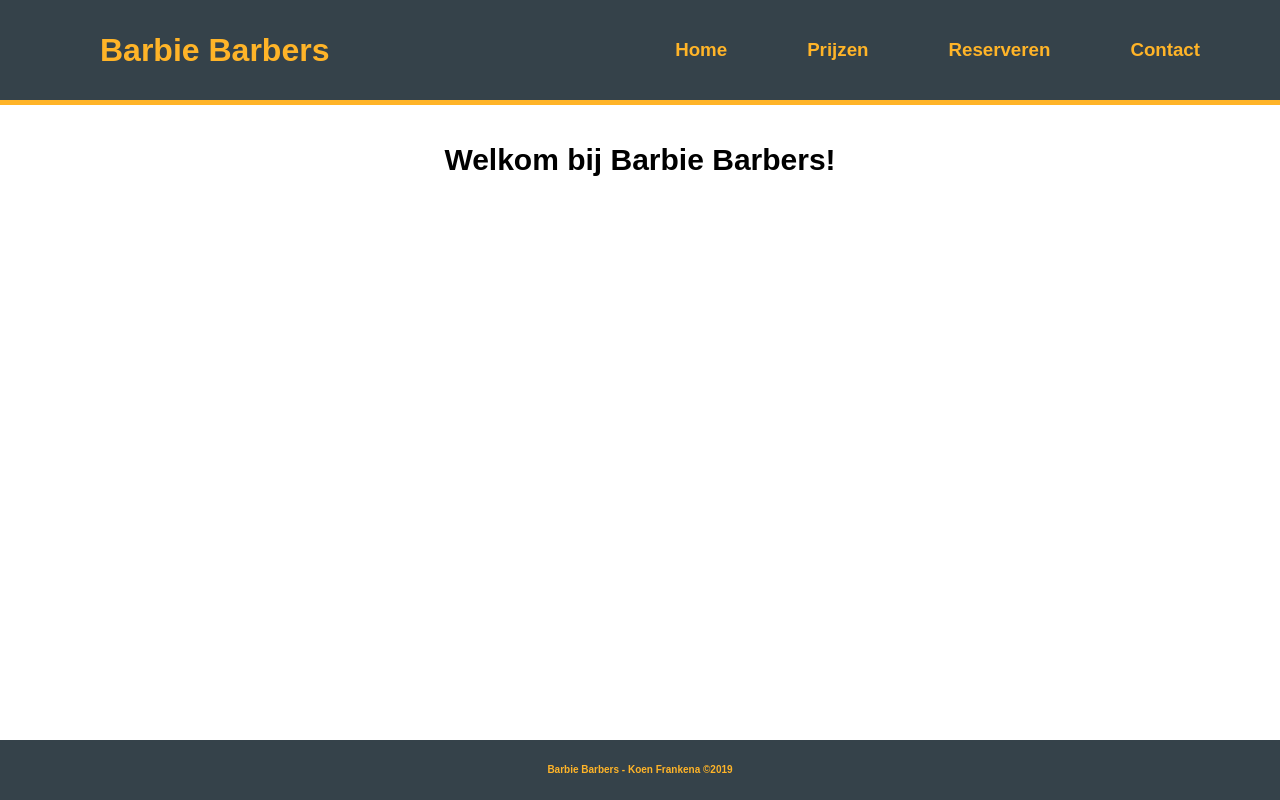
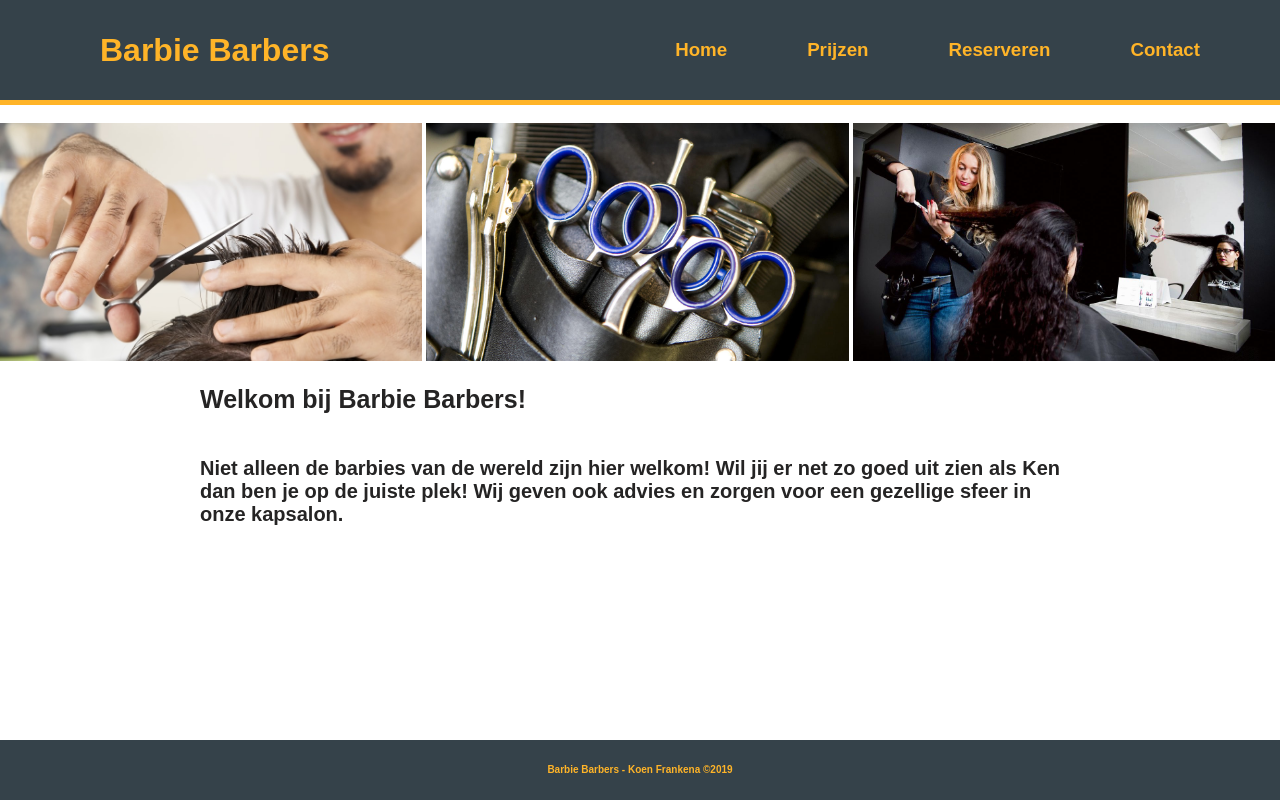
Before and after one commit to KoenieFrankenstein/Kappersproject, a plain HTML site: page index.html in a window 1280 px wide. Drawn offline with Linux system fonts and the light colour scheme.

Commit message:
style changes

```diff
--- a/Style/contact.css
+++ b/Style/contact.css
@@ -40,4 +40,6 @@
 .Gmap{
     padding: 2px;
     border: 3px solid #35424a;
+    height: 50%;
+    width: 100%;
 }
--- a/Style/home.css
+++ b/Style/home.css
@@ -1,15 +1,26 @@
-*{
-    padding: 0px;
-    margin: 0px;
-}
-.intro{
-    color: black;
-    text-align: center;
+.intro h3{
+    color: rgb(37, 36, 36);
+    text-align: left;
     font-family: sans-serif;
-    font-size: 30px;
+    font-size: 25px;
     font-weight: bold;
     margin-top: 20px;
     margin-bottom: 5px;
-    margin-left: 20;
-    margin-Right: 20;
+    margin-left: 200px;
+    margin-Right: 200px;
 }
+.intro p{
+    color: rgb(37, 36, 36);
+    text-align: left;
+    font-family: sans-serif;
+    font-size: 20px;
+    font-weight: bold;
+    margin-top: 20px;
+    margin-bottom: 5px;
+    margin-left: 200px;
+    margin-Right: 200px;
+}
+.afbeelding{
+    width: 33%;
+    height: 10%;
+}
--- a/index.html
+++ b/index.html
@@ -14,11 +14,15 @@
     <div class="footer">
         <h4>Barbie Barbers - Koen Frankena ©2019</h4>
     </div>
-
-
     <br>
-    <p class="intro">Welkom bij Barbie Barbers!</p>
-
+    <div class="intro">
+        <img src="Afbeeldingen/knipMan.jpg" class="afbeelding">
+        <img src="Afbeeldingen/knipTools.jpg" class="afbeelding">
+        <img src="Afbeeldingen/knipVrouw.jpg" class="afbeelding">
+        <h3>Welkom bij Barbie Barbers!</h3>
+        <br>
+        <p>Niet alleen de barbies van de wereld zijn hier welkom! Wil jij er net zo goed uit zien als Ken dan ben je op de juiste plek! Wij geven ook advies en zorgen voor een gezellige sfeer in onze kapsalon.</p>
+    </div>
     <script src="script/home.js"></script>
     <link rel="stylesheet" href="style/home.css">
     <link rel="stylesheet" href="style/master.css">
```
Also changed, not shown: contact.html (+16 -6 lines), Afbeeldingen/knipMan.jpg (added), Afbeeldingen/knipTools.jpg (added), Afbeeldingen/knipVrouw.jpg (added).
